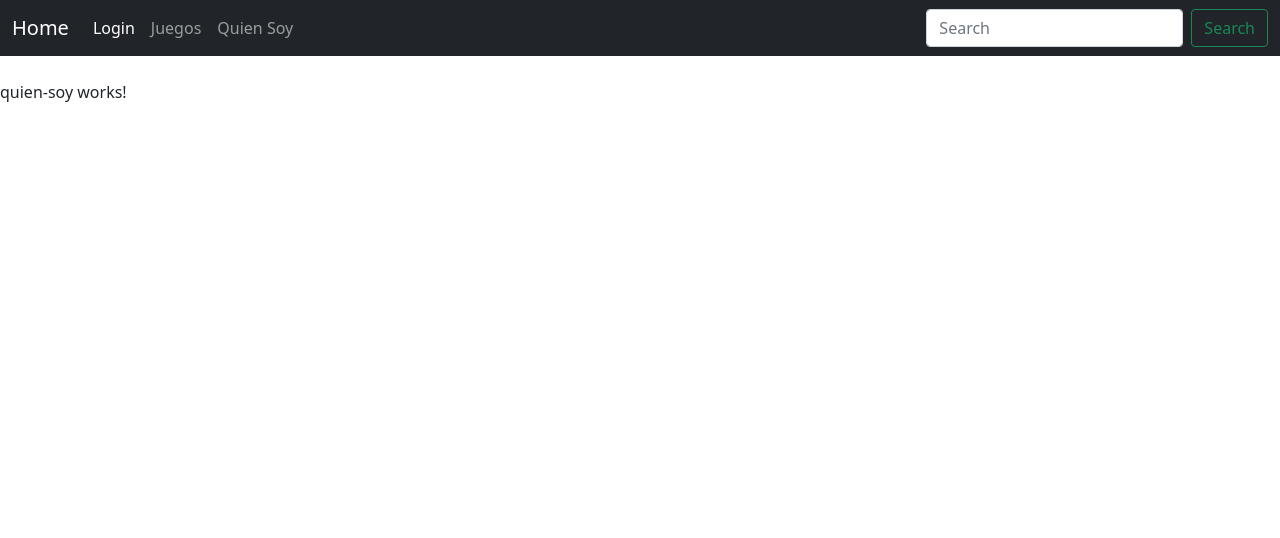
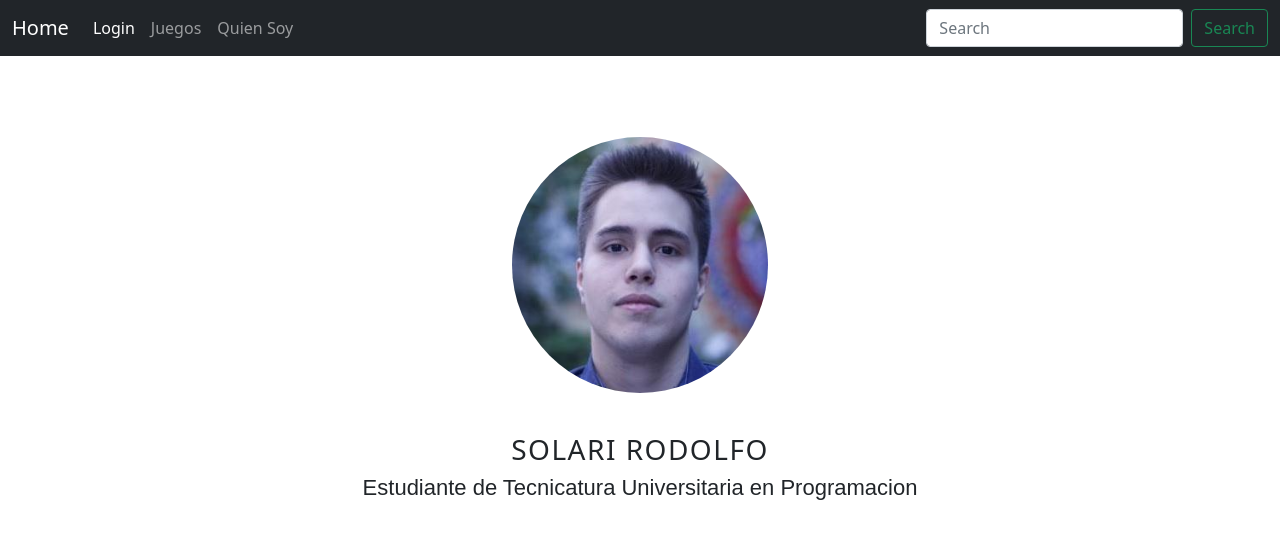
Before and after one commit to rodoSolari/TP_LabIV_SalaDeJuegos, an Angular app: page /quien-soy in a window 1280 px wide. Shown: the top 538 px of the page. Built offline with nearby package versions, Linux system fonts and the light colour scheme.

Commit message:
Agregado componente Quien soy

```diff
--- a/src/app/page/quien-soy/quien-soy.component.html
+++ b/src/app/page/quien-soy/quien-soy.component.html
@@ -1 +1,19 @@
-<p>quien-soy works!</p>
+
+<div class="container">
+    <div class="row">
+
+      <div class="card-wrapper">
+        <div class="card border-0">
+          <div class="position-center rounded-circle overflow-hidden mx-auto custom-circle-image">
+            <img class="w-100 h-100" src="../assets/solari.png" alt="Card image cap">
+          </div>
+          <div class="card-body text-center mt-4">
+            <h3 class="text-uppercase card-title">Solari Rodolfo</h3>
+            <p class="card-text">Estudiante de Tecnicatura Universitaria en Programacion</p>
+          </div>
+        </div>
+      </div>
+
+
+    </div>
+</div>
--- a/src/app/page/quien-soy/quien-soy.component.scss
+++ b/src/app/page/quien-soy/quien-soy.component.scss
@@ -0,0 +1,24 @@
+
+.card-wrapper {
+    margin: 5% 0;
+  }
+
+  /* You can adjust the image size by increasing/decreasing the width, height */
+  .custom-circle-image {
+    width: 20vw; /* note i used vw not px for better responsive */
+    height: 20vw;
+  }
+
+  .custom-circle-image img {
+    object-fit: cover;
+  }
+
+  .card-title {
+    letter-spacing: 1.5px;
+  }
+
+  .card-text {
+    font-family: Arial, Helvetica, sans-serif;
+    font-size: 22px;
+    line-height: initial;
+  }
```
Also changed, not shown: src/assets/solari.png (added).
